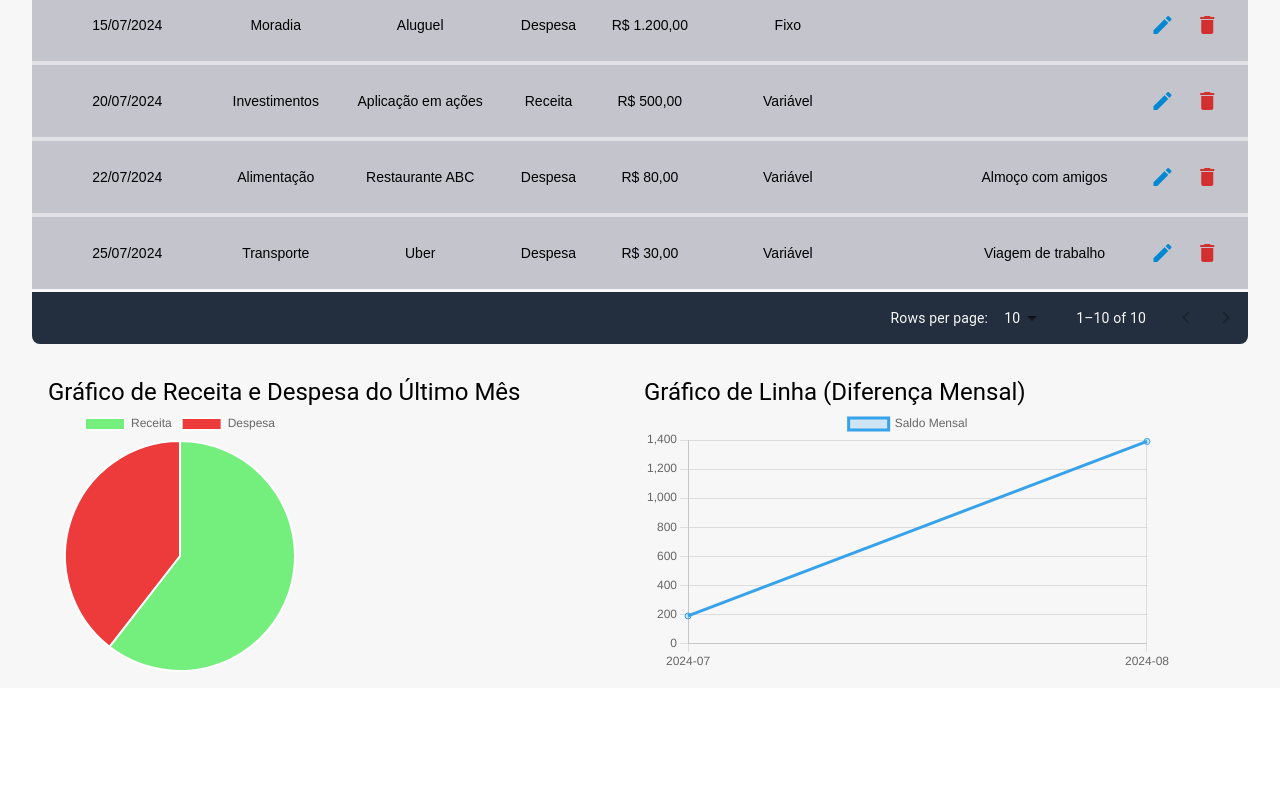
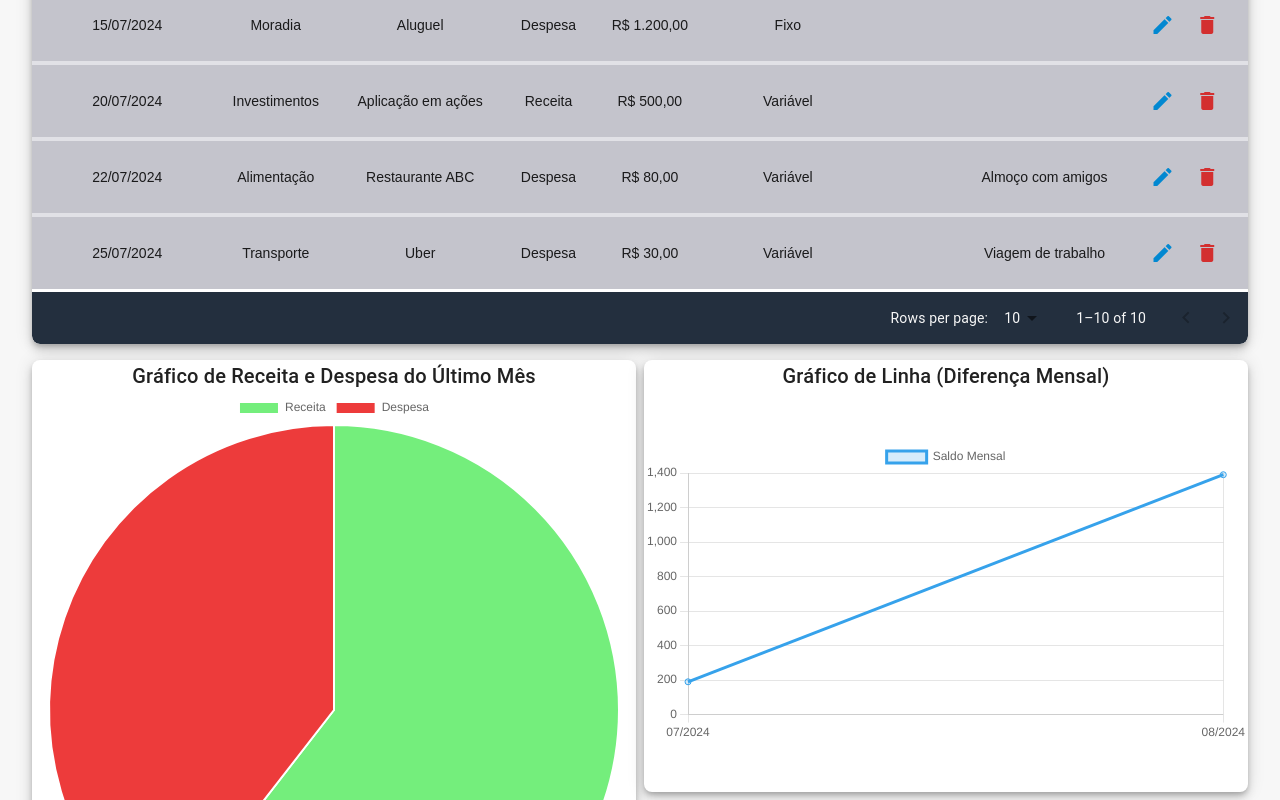
Before and after one commit to netovelosonog/MyFinances-web, a React (Vite) app: page /dashboard in a window 1280 px wide. Shown: the part 780-1580 px from the top of the page. Before the commit the page ends 1468 px from the top, so only its background shows below. Built offline with nearby package versions, Linux system fonts and the light colour scheme.

Commit message:
ajustes no layout dos gráficos

```diff
--- a/src/components/Graficos/index.tsx
+++ b/src/components/Graficos/index.tsx
@@ -1,35 +1,60 @@
-import { Line } from 'react-chartjs-2';
-import { Pie } from 'react-chartjs-2';
-import { Chart, CategoryScale, LinearScale, PointElement, LineElement, Title, Tooltip, Legend, ArcElement } from 'chart.js';
-import { Financa } from '../../models/tabelaGeral';
-import { Grid, Typography } from '@mui/material';
+import { Line, Pie } from 'react-chartjs-2'
 
-Chart.register(CategoryScale, LinearScale, PointElement, LineElement, Title, Tooltip, Legend, ArcElement);
+import {
+  Chart,
+  CategoryScale,
+  LinearScale,
+  PointElement,
+  LineElement,
+  Title,
+  Tooltip,
+  Legend,
+  ArcElement,
+} from 'chart.js'
+import { Financa } from '../../models/tabelaGeral'
+import { Card, Grid, Typography } from '@mui/material'
+import { transformDate } from '../../functions'
+
+Chart.register(
+  CategoryScale,
+  LinearScale,
+  PointElement,
+  LineElement,
+  Title,
+  Tooltip,
+  Legend,
+  ArcElement,
+)
 
 interface FinanceChartsProps {
-  finance: Financa[];
+  finance: Financa[]
 }
 
 export const FinanceCharts: React.FC<FinanceChartsProps> = ({ finance }) => {
-  const monthlyBalance = finance.reduce((acc, curr) => {
-    const month = curr.data.substring(0, 7);
+  const monthlyBalance = finance.reduce(
+    (acc, curr) => {
+      const month = transformDate(curr.data.substring(0, 7))
       if (!acc[month]) {
-      acc[month] = { receita: 0, despesa: 0 };
+        acc[month] = { receita: 0, despesa: 0 }
       }
       if (curr.tipo === 'Receita') {
-      acc[month].receita += curr.valor;
+        acc[month].receita += curr.valor
       } else {
-      acc[month].despesa += curr.valor;
+        acc[month].despesa += curr.valor
       }
-    return acc;
-  }, {} as Record<string, { receita: number, despesa: number }>);
+      return acc
+    },
+    {} as Record<string, { receita: number; despesa: number }>,
+  )
 
-  const labels = Object.keys(monthlyBalance);
-  const saldoData = labels.map(label => monthlyBalance[label].receita - monthlyBalance[label].despesa);
+  const labels = Object.keys(monthlyBalance)
+  const saldoData = labels.map(
+    (label) => monthlyBalance[label].receita - monthlyBalance[label].despesa,
+  )
 
-  const lastMonth = labels[labels.length - 1];
-  const lastMonthReceita = monthlyBalance[lastMonth]?.receita || 0;
-  const lastMonthDespesa = monthlyBalance[lastMonth]?.despesa || 0;
+  const lastMonth = labels[labels.length - 1]
+  const lastMonthReceita = monthlyBalance[lastMonth]?.receita || 0
+  const lastMonthDespesa = monthlyBalance[lastMonth]?.despesa || 0
 
   const dataLine = {
     labels,
@@ -42,7 +67,7 @@ export const FinanceCharts: React.FC<FinanceChartsProps> = ({ finance }) => {
         fill: false,
       },
     ],
-  };
+  }
 
   const dataPie = {
     labels: ['Receita', 'Despesa'],
@@ -53,18 +78,68 @@ export const FinanceCharts: React.FC<FinanceChartsProps> = ({ finance }) => {
         hoverBackgroundColor: ['#00ff04', '#ff0000'],
       },
     ],
-  };
+  }
 
   return (
-    <Grid container spacing={1} p={2}>
-      <Grid item xs={6} sx={{maxHeight: "17rem"}}>
-        <Typography variant="h5">Gráfico de Receita e Despesa do Último Mês</Typography>
+    <Grid container spacing={1} justifyContent="space-evenly">
+      <Grid item xs={12} sm={6} md={6} lg={6}>
+        <Card
+          elevation={6}
+          sx={{
+            borderRadius: '8px',
+          }}
+        >
+          <Grid container justifyContent="center">
+            <Grid item xs={12}>
+              <Typography variant="h6" textAlign="center">
+                Gráfico de Receita e Despesa do Último Mês
+              </Typography>
+            </Grid>
+            <Grid
+              item
+              xs={12}
+              sx={{
+                height: 'auto',
+                minHeight: { xs: 310, sm: 400, md: 400, lg: 400 },
+                display: 'flex',
+                justifyContent: 'center',
+                alignItems: 'center',
+              }}
+            >
               <Pie data={dataPie} />
             </Grid>
-      <Grid item xs={6} sx={{maxHeight: "17rem"}}>
-        <Typography variant="h5">Gráfico de Linha (Diferença Mensal)</Typography>
+          </Grid>
+        </Card>
+      </Grid>
+      <Grid item xs={12} sm={6} md={6} lg={6}>
+        <Card
+          elevation={6}
+          sx={{
+            borderRadius: '8px',
+          }}
+        >
+          <Grid container justifyContent="center" alignItems="center">
+            <Grid item xs={12}>
+              <Typography variant="h6" textAlign="center">
+                Gráfico de Linha (Diferença Mensal)
+              </Typography>
+            </Grid>
+            <Grid
+              item
+              xs={12}
+              sx={{
+                height: 'auto',
+                minHeight: { xs: 310, sm: 400, md: 400, lg: 400 },
+                display: 'flex',
+                justifyContent: 'center',
+                alignItems: 'center',
+              }}
+            >
               <Line data={dataLine} />
             </Grid>
           </Grid>
-  );
-};
+        </Card>
+      </Grid>
+    </Grid>
+  )
+}
--- a/src/components/TabelaDeValores/index.tsx
+++ b/src/components/TabelaDeValores/index.tsx
@@ -16,6 +16,7 @@ import {
   Select,
   MenuItem,
   SelectChangeEvent,
+  Card,
 } from '@mui/material'
 import { ProductsList } from './style'
 import { ChangeEvent, useEffect, useState } from 'react'
@@ -217,13 +218,13 @@ export function TabelaDeValores({ onTotalChange }: TabelaDeValoresProps) {
 
     if (formValuesAdd.fixoVariavel === 'Parcela') {
       if (formValuesAdd.parcelas === undefined || formValuesAdd.parcelas <= 0) {
-        newErrors.parcelas = true;
-        valid = false;
+        newErrors.parcelas = true
+        valid = false
       } else {
-        newErrors.parcelas = false;
+        newErrors.parcelas = false
       }
     } else {
-      newErrors.parcelas = false;
+      newErrors.parcelas = false
     }
 
     setErrors(newErrors)
@@ -277,17 +278,18 @@ export function TabelaDeValores({ onTotalChange }: TabelaDeValoresProps) {
 
   const handleSaveAdd = () => {
     if (isFormValid()) {
-      const { parcelas, ...otherValues } = formValuesAdd;
-      const financeToSave = formValuesAdd.fixoVariavel === 'Parcela'
+      const { ...otherValues } = formValuesAdd
+      const financeToSave =
+        formValuesAdd.fixoVariavel === 'Parcela'
           ? { ...formValuesAdd }
-        : otherValues;
+          : otherValues
 
-      console.log("financeToSave", financeToSave);
-      setFinanceAdd(false);
+      console.log('financeToSave', financeToSave)
+      setFinanceAdd(false)
     } else {
-      toast.warning('Por favor, preencha todos os campos obrigatórios.');
+      toast.warning('Por favor, preencha todos os campos obrigatórios.')
     }
-  };
+  }
 
   const handleChangeRowsPerPage = (
     event: React.ChangeEvent<HTMLInputElement | HTMLTextAreaElement>,
@@ -325,12 +327,16 @@ export function TabelaDeValores({ onTotalChange }: TabelaDeValoresProps) {
                 fullWidth
                 variant="contained"
                 onClick={newFinanceAdd}
-                sx={{ background: '#131921', '&:hover':{background: '#232f3e'} }}
+                sx={{
+                  background: '#131921',
+                  '&:hover': { background: '#232f3e' },
+                }}
               >
                 Nova Finança
               </Button>
             </Grid>
             <Grid item xs={12}>
+              <Card elevation={6} sx={{ borderRadius: '8px' }}>
                 <ProductsList>
                   <table>
                     <thead>
@@ -399,6 +405,7 @@ export function TabelaDeValores({ onTotalChange }: TabelaDeValoresProps) {
                   rowsPerPage={pageSize}
                   onRowsPerPageChange={handleChangeRowsPerPage}
                 />
+              </Card>
             </Grid>
           </Grid>
         </Box>
--- a/src/functions/index.ts
+++ b/src/functions/index.ts
@@ -9,3 +9,11 @@ export const formatDate = (dateString: string): string => {
   const [year, month, day] = dateString.split('-')
   return `${day}/${month}/${year}`
 }
+
+export function transformDate(date: string) {
+  if (!/^\d{4}-\d{2}$/.test(date)) {
+    throw new Error("Data inválida, o formato deve ser 'YYYY-MM'.")
+  }
+  const [year, month] = date.split('-')
+  return `${month}/${year}`
+}
```
Lines whose indentation alone changed are shown as unchanged.
